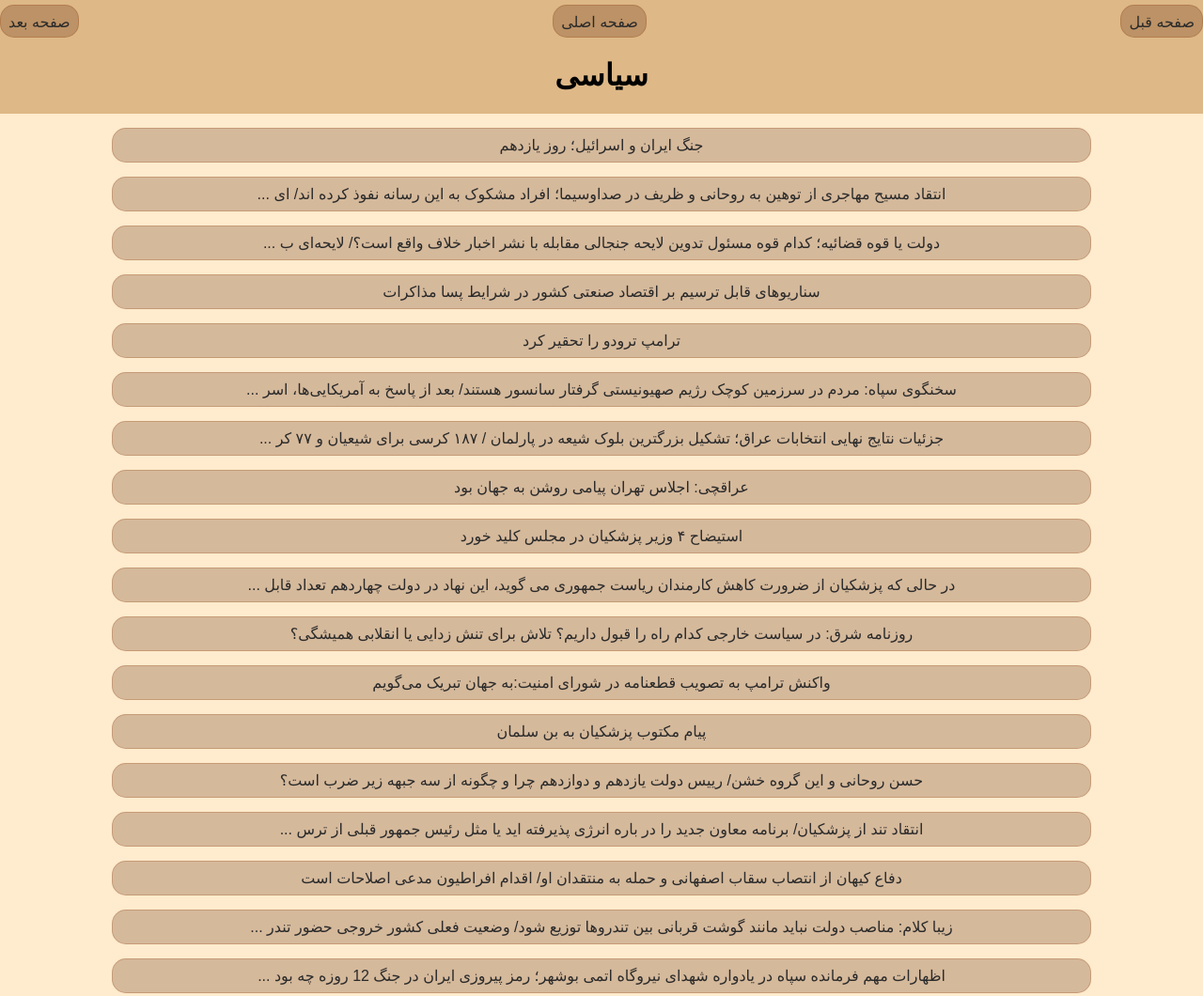
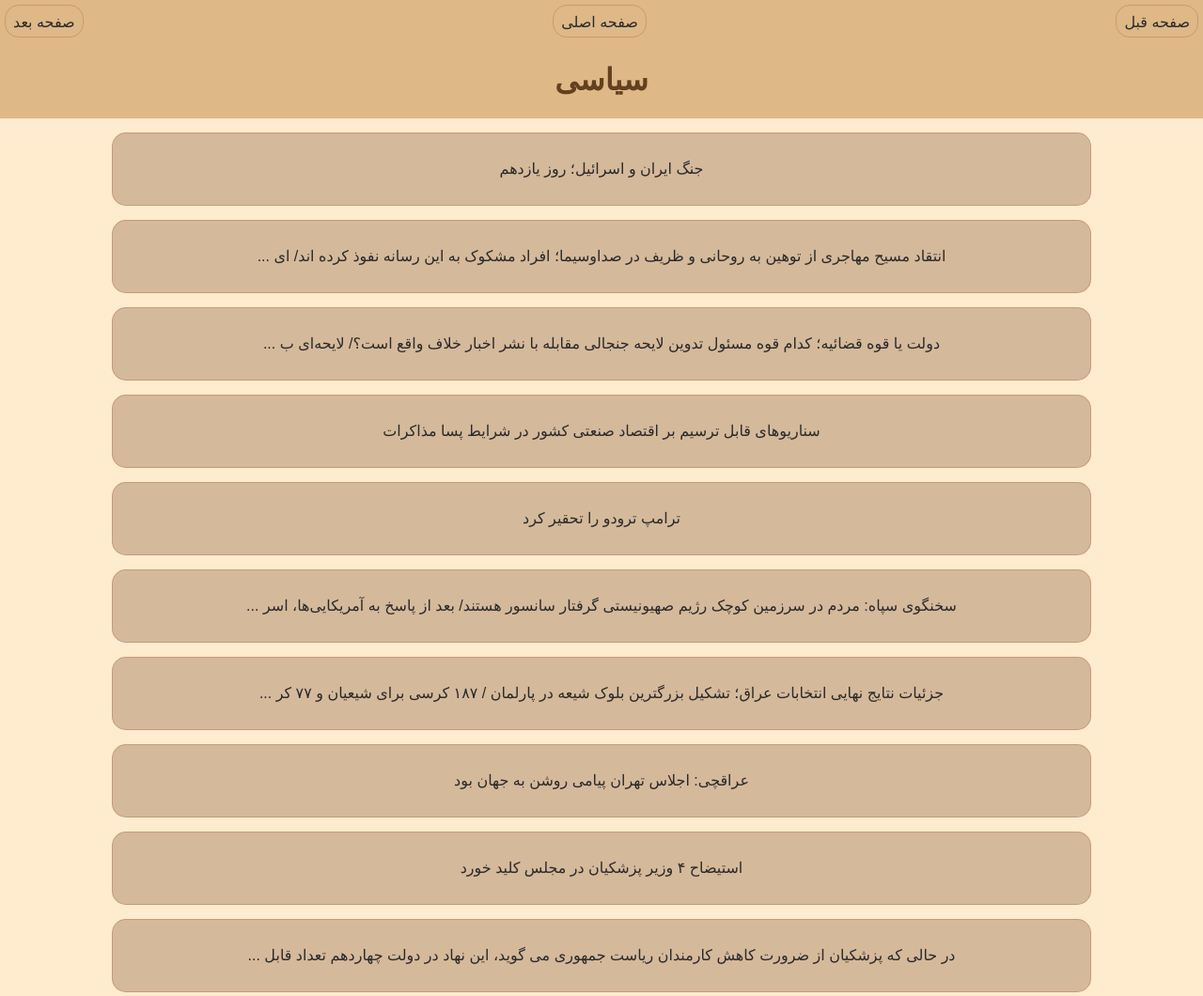
Before and after one commit to EhsanLS/ehsanls.github.io, a plain HTML site: page political.html in a window 1280 px wide. Shown: the top 1060 px of the page at 94% size. Drawn offline with Linux system fonts and the light colour scheme.

Commit message:
update style1.css

```diff
--- a/css_directory/style1.css
+++ b/css_directory/style1.css
@@ -1,44 +1,3 @@
-/* table,th,td {
-    border: 1px solid
-} */
-
-/* * {
-    margin: 0;
-} */
-
-
-/* منوی پروژه خبرداغ */
-/* body {
-    margin: 0;
-    height: 100vh;
-    display: flex;
-    justify-content: center;
-    align-items: center;
-    font-family: Arial, Helvetica, sans-serif;
-    background-color: blanchedalmond;
-}
-
-div {
-    display: flex;
-    flex-direction: column;
-    gap: 15px;
-}
-
-div a {text-align: center;
-    text-decoration: none;
-    background-color: rgba(84, 35, 7, 0.247);
-    border: 1px solid rgba(146, 60, 11, 0.247);
-    border-radius: 15px;
-    padding: 25px;
-    color: rgb(42, 42, 42);
-}
-
-div a:hover {
-    background-color: burlywood;
-    transition-delay: 200ms;
-} */
-/* منوی پروژه خبرداغ */
-
 body {
     margin: 0;
     height: 100vh;
@@ -59,22 +18,28 @@ header {
 .header-nav-bar {
     display: flex;
     justify-content: space-between;
-    height: 40px;
+    height: 45px;
 }
 
 .header-nav-bar a {
     text-align: center;
     text-decoration: none;
-    background-color: rgba(84, 35, 7, 0.247);
+    /* background-color: rgba(84, 35, 7, 0.247); */
     border: 1px solid rgba(146, 60, 11, 0.247);
     border-radius: 15px;
     padding: 8px;
-    margin-top: 5px;
+    margin: 5px;
     color: rgb(42, 42, 42);
+}
+
+.header-nav-bar a:hover {
+    background-color: rgb(209, 166, 109);
+    transition-delay: 200ms;
 }
 
 h1 {
     text-align: center;
+    color: rgb(99, 64, 30);
 }
 
 
@@ -87,7 +52,10 @@ h1 {
 
 #content a {
     width: 80%;
-    text-align: center;
+    height: 60px;
+    display: flex;
+    align-items: center;
+    justify-content: center;
     text-decoration: none;
     background-color: rgba(84, 35, 7, 0.247);
     border: 1px solid rgba(146, 60, 11, 0.247);
@@ -108,7 +76,7 @@ h1 {
 .footer-nav-bar {
     display: flex;
     justify-content: center;
-    height: 50px;
+    height: 65px;
     gap: 20px;
 }
 
@@ -120,5 +88,11 @@ h1 {
     border-radius: 15px;
     padding: 10px;
     margin-top: 15px;
+    margin-bottom: 10px;
     color: rgb(42, 42, 42);
 }
+
+.footer-nav-bar a:hover {
+    background-color: burlywood;
+    transition-delay: 200ms;
+}
```
